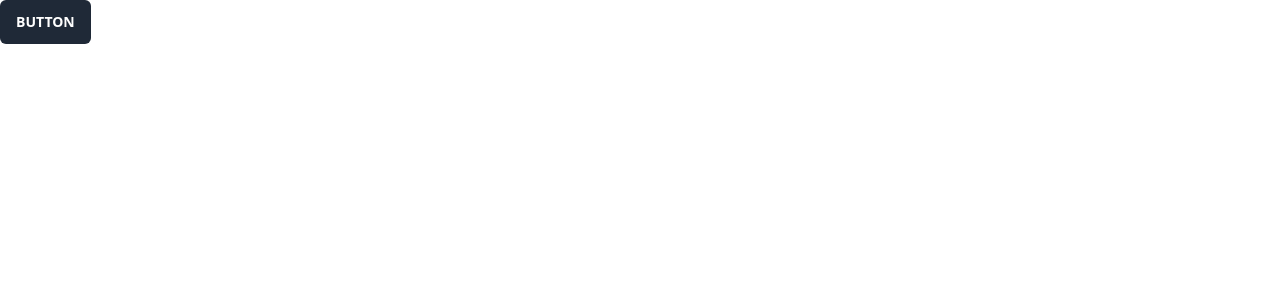
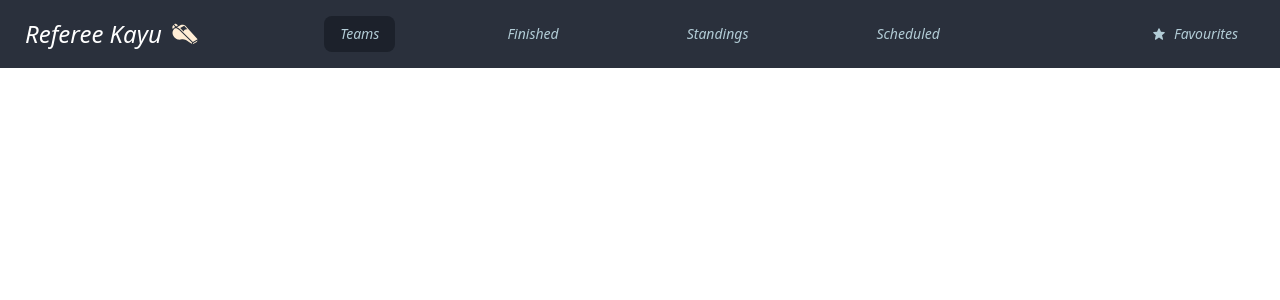
Before and after one commit to geewjh/referee-kayu, a React (Vite) app: page / in a window 1280 px wide. Shown: the top 300 px of the page. Built offline with nearby package versions, Linux system fonts and the light colour scheme.

Commit message:
add NavBar

```diff
--- a/src/App.jsx
+++ b/src/App.jsx
@@ -1,10 +1,10 @@
+import NavBar from "./components/NavBar";
+
 function App() {
   return (
-    <>
-      <button className="inline-block cursor-pointer rounded-md bg-gray-800 px-4 py-3 text-center text-sm font-semibold uppercase text-white transition duration-200 ease-in-out hover:bg-gray-900">
-        Button
-      </button>
-    </>
+    <div>
+      <NavBar />
+    </div>
   );
 }
 
--- /dev/null
+++ b/src/components/NavBar.jsx
@@ -0,0 +1,48 @@
+import { GiWhistle } from "react-icons/gi";
+import { NavLink } from "react-router-dom";
+import { BiSolidStar } from "react-icons/bi";
+
+const NavBar = () => {
+  return (
+    <nav className="navbar" data-theme="dim">
+      <div className="navbar-start">
+        <NavLink to="/" className="btn btn-ghost text-white text-2xl">
+          <div>
+            <span className="italic font-light">Referee Kayu</span>
+          </div>
+          <GiWhistle className="text-3xl text-orange-100" />
+        </NavLink>
+      </div>
+
+      <div className="italic font-light navbar-center">
+        <ul className="menu menu-horizontal">
+          <li className="px-12">
+            <NavLink to="/">Teams</NavLink>
+          </li>
+          <li className="px-12">
+            <NavLink to="/finished">Finished</NavLink>
+          </li>
+          <li className="px-12">
+            <NavLink to="/standings">Standings</NavLink>
+          </li>
+          <li className="px-12">
+            <NavLink to="/scheduled">Scheduled</NavLink>
+          </li>
+        </ul>
+      </div>
+
+      <div className="italic font-light navbar-end">
+        <ul className="menu menu-horizontal">
+          <li className="px-2.5">
+            <NavLink to="/favourites">
+              <BiSolidStar />
+              Favourites
+            </NavLink>
+          </li>
+        </ul>
+      </div>
+    </nav>
+  );
+};
+
+export default NavBar;
```
